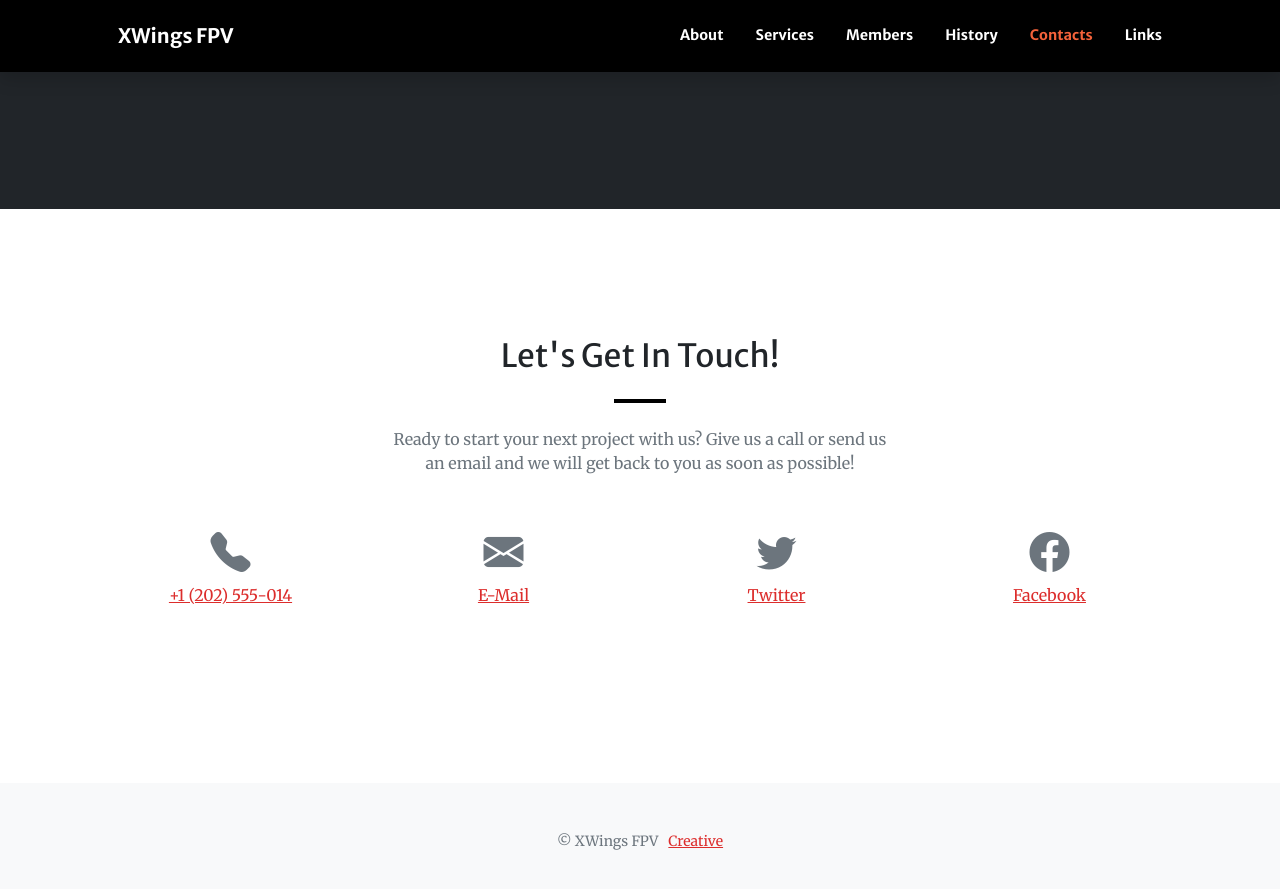
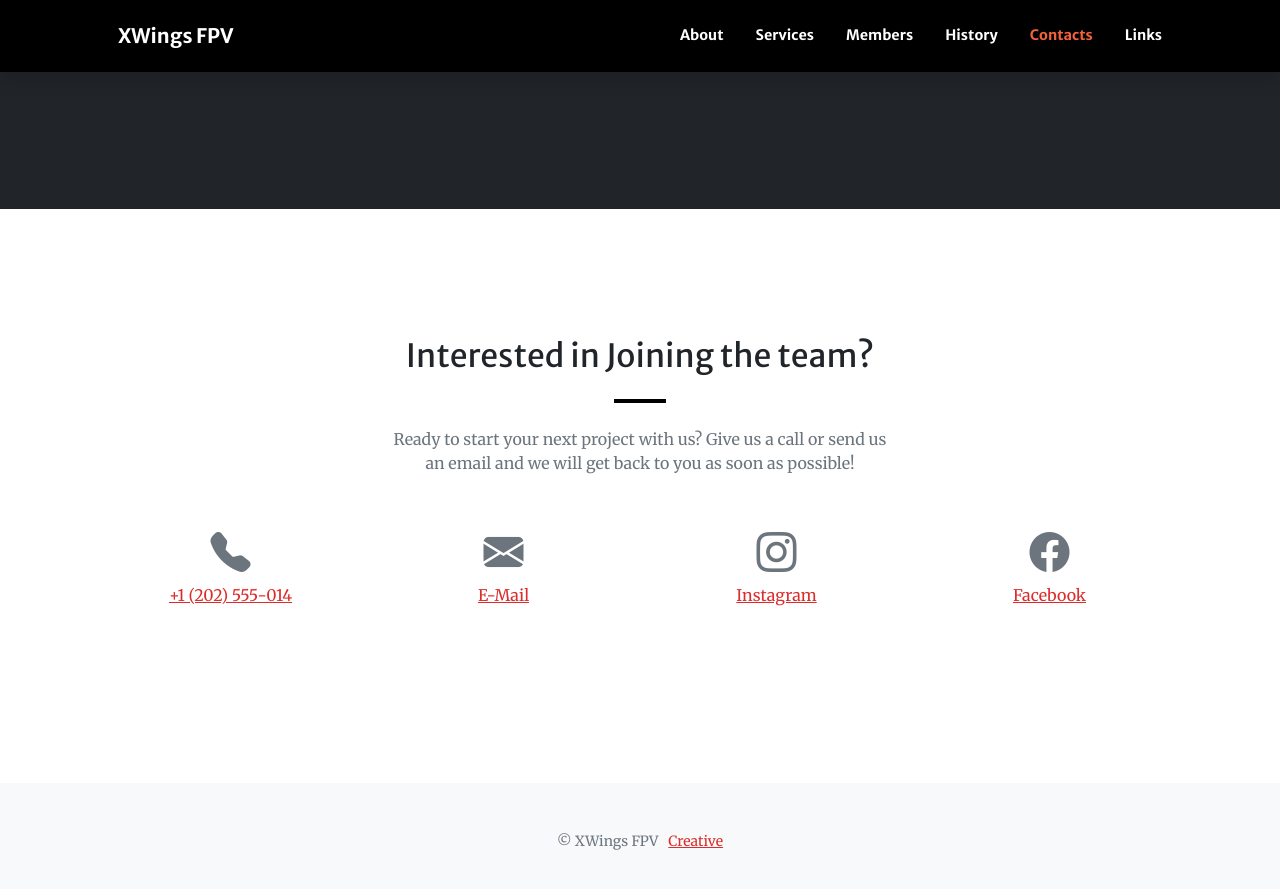
Before and after one commit to XWings-FPV/webpage, a Jekyll site: the page built from index.md, in a window 1280 px wide and 900 px high, scrolled down 4628 px. Shown: the top 889 px of the window. Built offline with Jekyll 4.4.1, drawn with Linux system fonts in a browser that asks for light colours; comment, search, counter and statistics services are not loaded; grey boxes are pictures that could not be loaded.

Commit message:
Fixed timeline too

```diff
--- a/index.md
+++ b/index.md
@@ -149,16 +149,16 @@ sections:
     section_id: timeline
     title: Major Achievements!
     background_style: bg-dark text-primary
-    last_image: assets/img/timeline-end.png
+    last_image: assets/img/portfolio/thumbnails/general.png
     actions:
-      - image: assets/img/portfolio/thumbnails/1.jpg
+      - image: assets/img/portfolio/thumbnails/firstgen.jpg
         title: >+
           2018-2019
           **Humble Beginnings**
         text: >-
           We begun with small group of people willing to work hard and make our
           drone skills ready!
-      - image: assets/img/portfolio/thumbnails/2.jpg
+      - image: assets/img/portfolio/thumbnails/militar.jpg
         title: >+
           November 2019
           An Coaching started
@@ -168,7 +168,7 @@ sections:
 
   - type: contact.html
     section_id: contacts
-    title: Let's Get In Touch!
+    title: Interested in Joining the team?
     text: >-
       Ready to start your next project with us? Give us a call or send us an email
       and we will get back to you as soon as possible!
@@ -177,10 +177,10 @@ sections:
       icon: bi-telephone-fill
     - title: E-Mail
       icon: bi-envelope-fill
-      url: mailto:contact@yourwebsite.com
-    - title: Twitter
-      icon: bi-twitter
-      url: '#'
+      url: mailto:xwingsfpv@gmail.com
+    - title: Instagram
+      icon: bi-instagram
+      url: https://www.instagram.com/xwingsfpv/
     - title: Facebook
       icon: bi-facebook
       url: '#'
```
Also changed, not shown: assets/img/portfolio/thumbnails/grado.jpg (added), assets/img/portfolio/thumbnails/grado2.jpg (added), assets/img/portfolio/thumbnails/pgp3.jpg (added), 1 other file.
